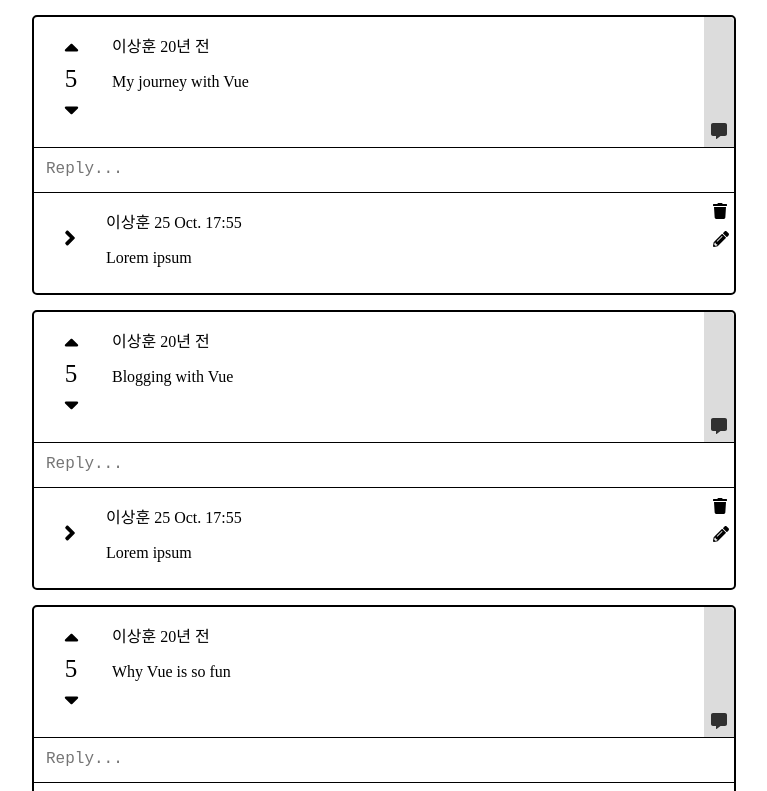
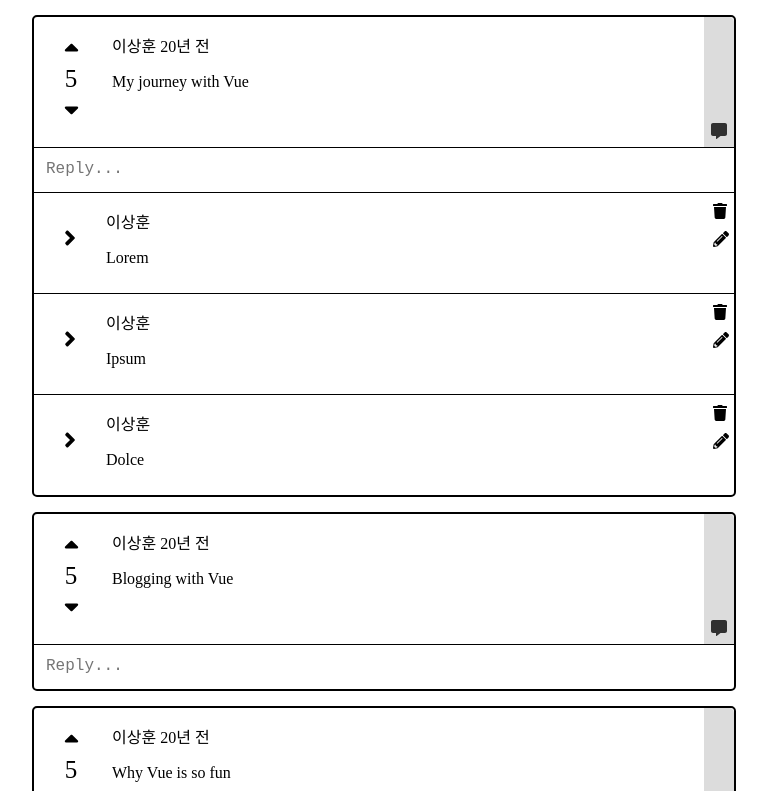
Before and after one commit to litriggy/Ideagree, a Vue app: page / in a window 1280 px wide. Shown: the top 791 px of the page, without its empty margins (256-1023 px from the left). Built offline with nearby package versions, Linux system fonts and the light colour scheme.

Commit message:
added minor methods

```diff
--- a/src/App.vue
+++ b/src/App.vue
@@ -3,10 +3,12 @@
     <PostContainer
       v-for="post in posts"
       v-bind:key="post.id"
+      v-bind:id="post.id"
       v-bind:author="post.author"
       v-bind:like="post.likes"
       date="20년 전"
       v-bind:msg="post.title"
+      v-bind:comments="post.comments"
     />
   </div>
 </template>
@@ -20,9 +22,18 @@ export default {
   data: function() {
     return{
       posts: [
-        { id: 1, title: 'My journey with Vue', author:'이상훈', likes:5 },
-        { id: 2, title: 'Blogging with Vue', author:'이상훈', likes:5  },
-        { id: 3, title: 'Why Vue is so fun', author:'이상훈', likes:5  }
+        { id: "1", title: 'My journey with Vue', author:'이상훈', likes:5, comments: [
+                { id: 1, title: 'Lorem', author:'이상훈', likes:5 },
+                { id: 2, title: 'Ipsum', author:'이상훈', likes:5  },
+                { id: 3, title: 'Dolce', author:'이상훈', likes:5  }
+            ]
+        },
+        { id: "2", title: 'Blogging with Vue', author:'이상훈', likes:5  },
+        { id: "3", title: 'Why Vue is so fun', author:'이상훈', likes:5  , comments: [
+                { id: 1, title: 'Lorem', author:'이상훈', likes:5 },
+                { id: 2, title: 'Ipsum', author:'이상훈', likes:5  },
+                { id: 3, title: 'Dolce', author:'이상훈', likes:5  }
+            ]}
       ]
     }
   }
--- a/src/components/CommentContainer.vue
+++ b/src/components/CommentContainer.vue
@@ -4,8 +4,8 @@
             <ifas class="comment-icon" icon="angle-right"/>
         </div>
         <div class="comments-content">
-            <p>이상훈 25 Oct. 17:55</p>
-            <p>Lorem ipsum </p>
+            <p>{{author}}</p>
+            <p>{{title}} </p>
         </div>
         <div class="comments-menu">
             <ifas class="icons" icon="trash"/>
@@ -17,7 +17,10 @@
 export default {
     name: 'CommentContainer',
     props:{
-
+        id: String,
+        title: String,
+        author: String,
+        like: Number,
     }
 }
 </script>
--- a/src/components/PostContainer.vue
+++ b/src/components/PostContainer.vue
@@ -9,7 +9,7 @@
             <p>{{ author }} {{ date }}</p>
             <p>{{ msg }}</p>
         </div>
-        <div class="menu" id="expand" onclick="toggle_comment()">
+        <div class="menu" id="expand" @click="toggle_comment(id)">
             <ifas class="comments-icon" icon="comment-alt" />
         </div>
         <div class="reply">
@@ -17,28 +17,37 @@
 
         </div>
 
-        <div id="expand-comments">
-            <CommentContainer />
+        <div class="expand-comments" :id="'comments-'+id">
+            <CommentContainer
+                v-for="comment in comments"
+                v-bind:key="comment.id"
+                v-bind:author="comment.author"
+                v-bind:like="comment.likes"
+                date="20년 전"
+                v-bind:title="comment.title"
+                />
         </div>
     </div>
 </template>
 
 <script>
 import mixinAutoResize from "../mixins/AutoResize.js";
+import toggle_comment from "../mixins/PostMenu.js";
 import CommentContainer from "./CommentContainer"
 export default {
-
     name: 'PostContainer',
     components:{
         CommentContainer
 
     },
-  mixins: [mixinAutoResize],
+    mixins: [mixinAutoResize, toggle_comment],
     props: {
+        id: String,
         author: String,
         msg: String,
         date: String,
         like: Number,
+        comments: Object,
     }
 
 }
@@ -136,7 +145,7 @@ export default {
 
 
 
-        #expand-comments{
+    .expand-comments{
         display: flex;
         flex-wrap: wrap;
         width: 700px;
--- /dev/null
+++ b/src/mixins/PostMenu.js
@@ -0,0 +1,13 @@
+export default {
+    methods: {
+      toggle_comment(id) {
+            var x = document.getElementById('comments-'+id)
+            console.log(x)
+            if (x.style.display === "none") {
+                x.style.display = "flex";
+            } else {
+                x.style.display = "none";
+            }
+      }
+    },
+  };
```
Lines whose indentation alone changed are shown as unchanged.
